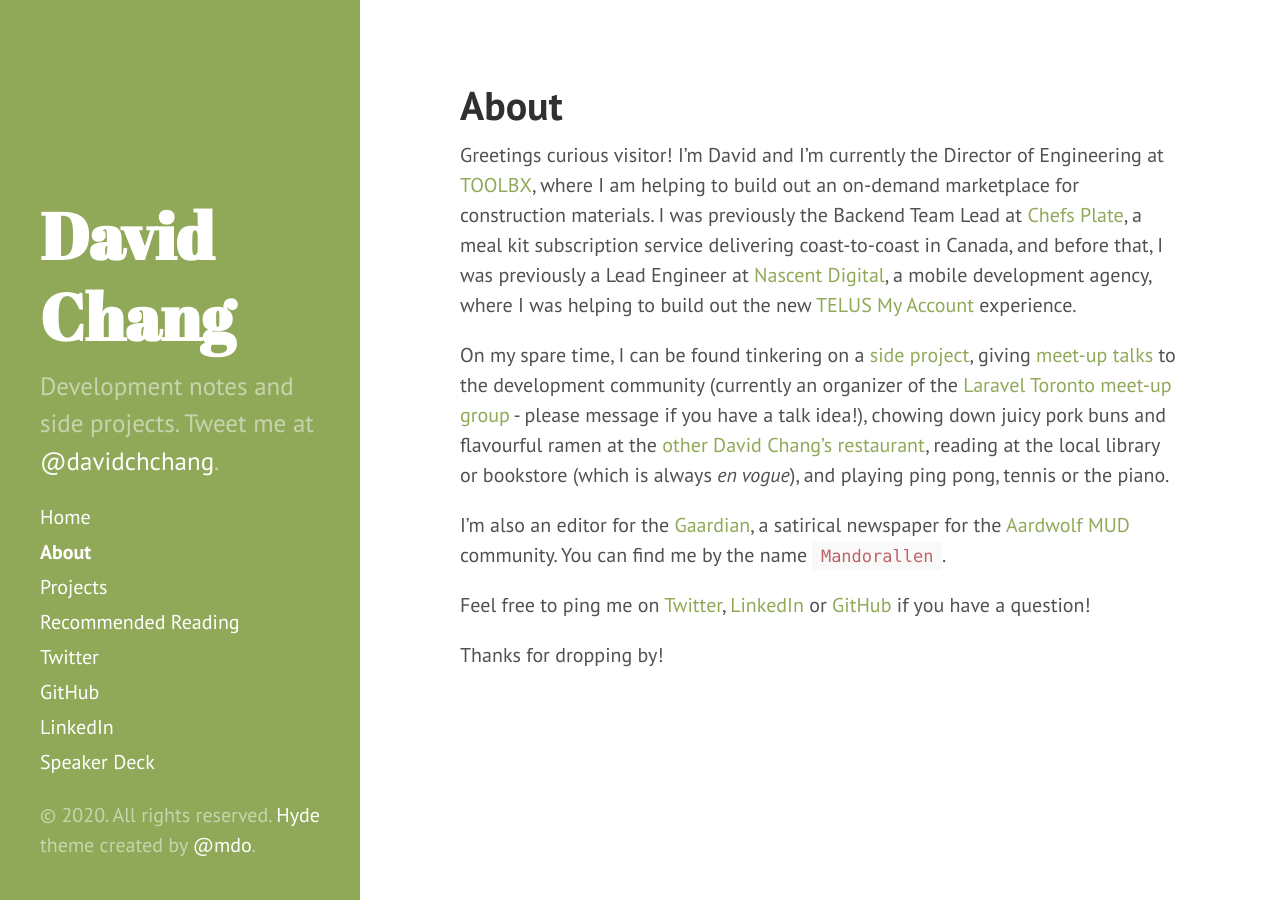
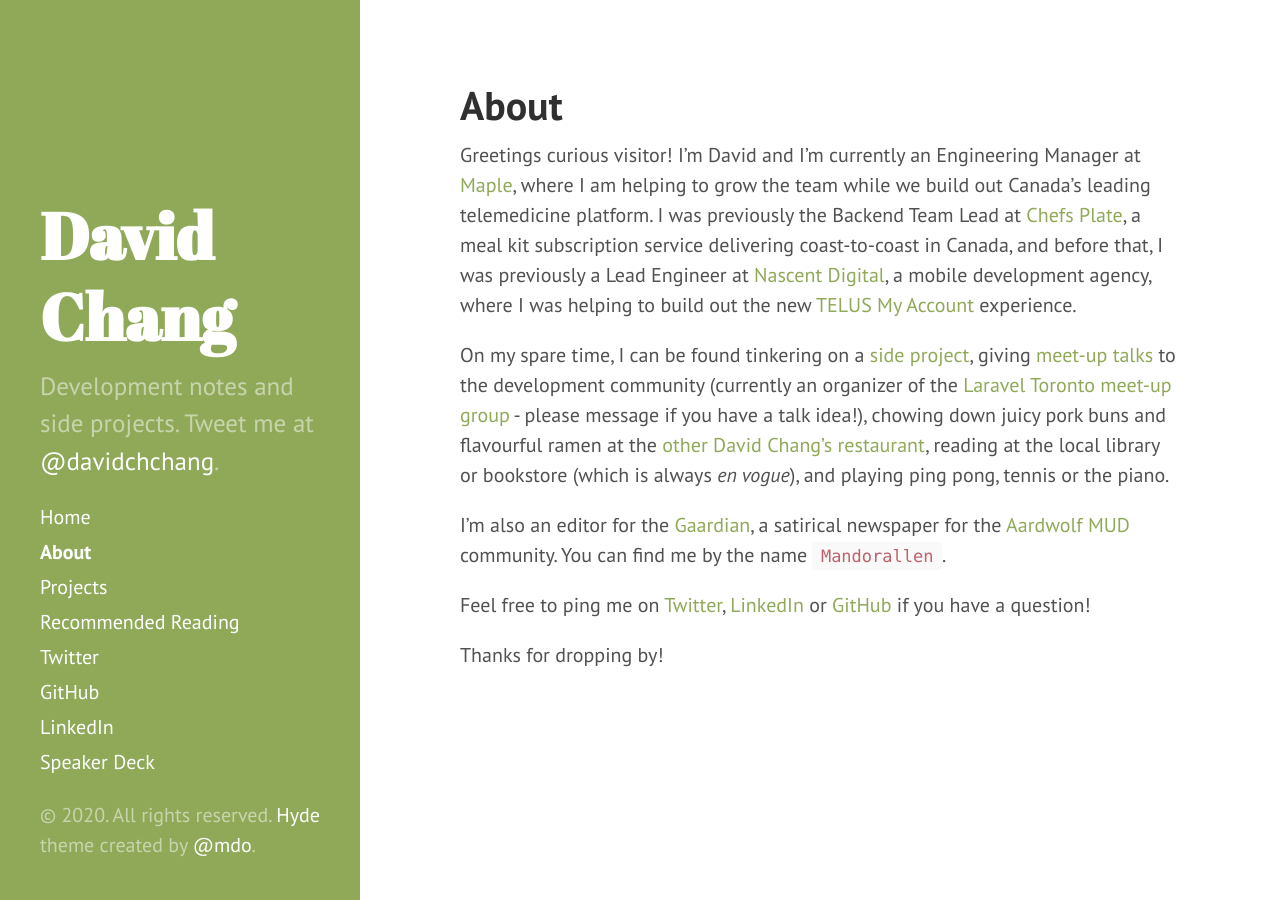
Before and after one commit to davidchchang/davidchchang.github.io, a Jekyll site: the page built from about.md, in a window 1280 px wide. Built offline with Jekyll 4.4.1, drawn with Linux system fonts in a browser that asks for light colours.

Commit message:
Update about page with Maple

```diff
--- a/about.md
+++ b/about.md
@@ -3,7 +3,7 @@ layout: page
 title: About
 ---
 
-Greetings curious visitor! I'm David and I'm currently the Director of Engineering at [TOOLBX](https://toolbx.com), where I am helping to build out an on-demand marketplace for construction materials. I was previously the Backend Team Lead at [Chefs Plate](https://chefsplate.com), a meal kit subscription service delivering coast-to-coast in Canada, and before that, I was previously a Lead Engineer at [Nascent Digital](http://nascentdigital.com/), a mobile development agency, where I was helping to build out the new [TELUS My Account](https://www.telus.com/my-account/) experience.
+Greetings curious visitor! I'm David and I'm currently an Engineering Manager at [Maple](https://www.getmaple.ca/), where I am helping to grow the team while we build out Canada's leading telemedicine platform. I was previously the Backend Team Lead at [Chefs Plate](https://chefsplate.com), a meal kit subscription service delivering coast-to-coast in Canada, and before that, I was previously a Lead Engineer at [Nascent Digital](http://nascentdigital.com/), a mobile development agency, where I was helping to build out the new [TELUS My Account](https://www.telus.com/my-account/) experience.
 
 On my spare time, I can be found tinkering on a [side project](/projects), giving [meet-up talks](https://speakerdeck.com/davidchchang) to the development community (currently an organizer of the [Laravel Toronto meet-up group](https://www.meetup.com/Laravel-Toronto) - please message if you have a talk idea!), chowing down juicy pork buns and flavourful ramen at the [other David Chang's restaurant](https://noodlebar-toronto.momofuku.com/), reading at the local library or bookstore (which is always _en vogue_), and playing ping pong, tennis or the piano.
 
```
